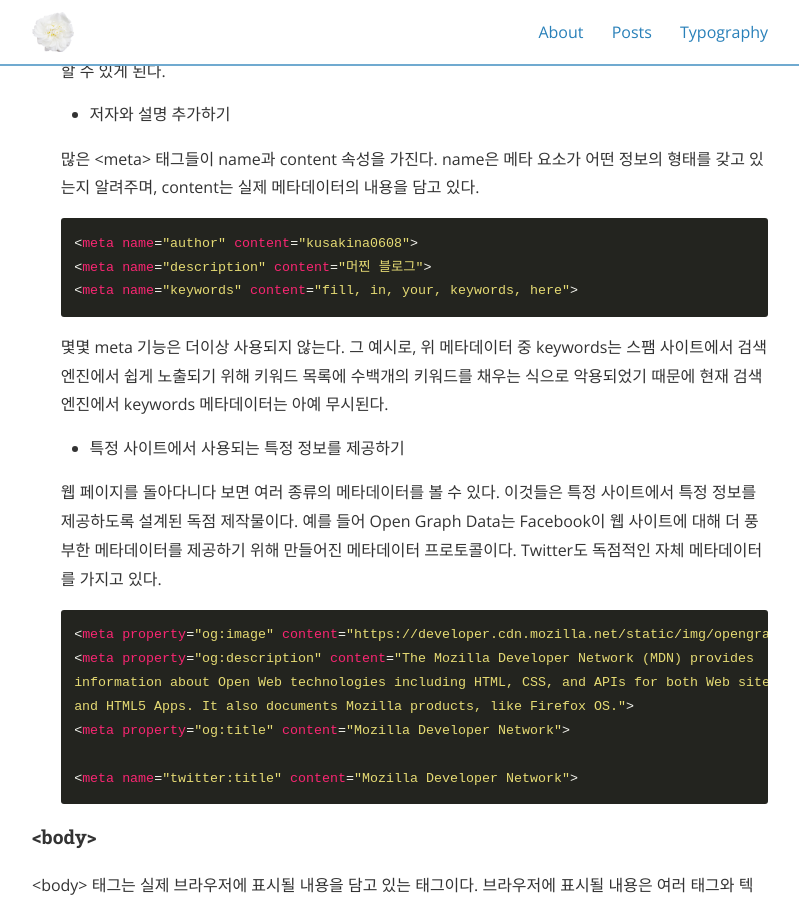
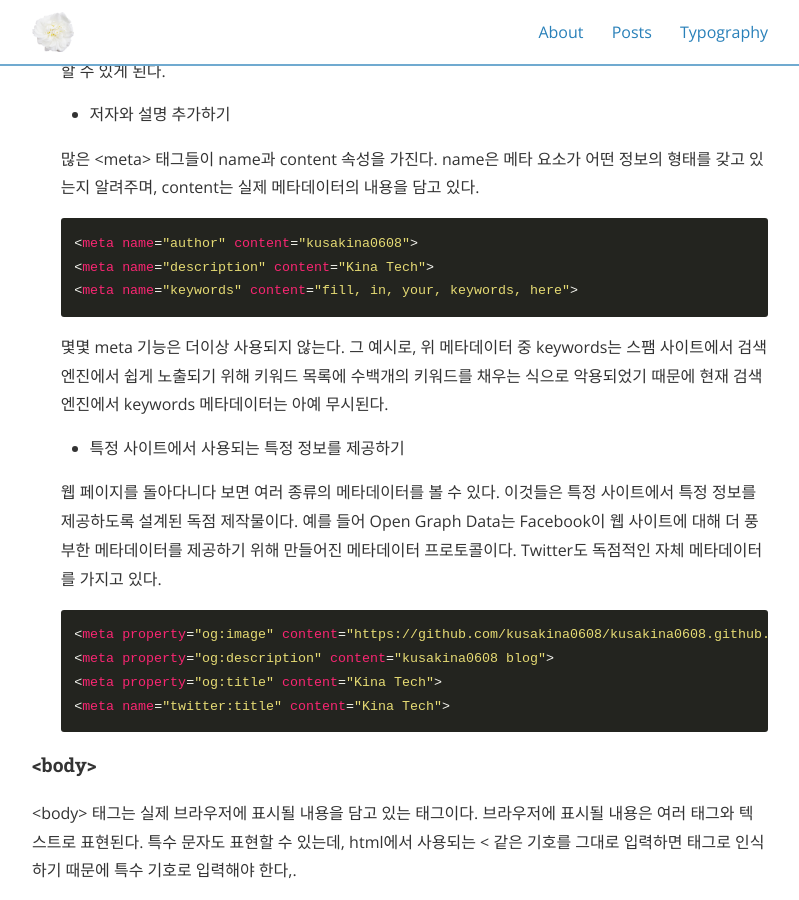
Before and after one commit to kusakina0608/kusakina0608.github.io, a Jekyll site: the page built from _posts/2020-06-10-HTML.md, in a window 1280 px wide and 900 px high, scrolled down 1036 px. Shown: the whole window, without its empty margins (240-1039 px from the left). Built offline with Jekyll 4.4.1, drawn with Linux system fonts in a browser that asks for light colours; nearby versions of some CDN libraries.

Commit message:
Update 2020-06-10-HTML.md

````diff
--- a/_posts/2020-06-10-HTML.md
+++ b/_posts/2020-06-10-HTML.md
@@ -41,7 +41,7 @@ categories: [Web]
 
   ``` html
   <meta name="author" content="kusakina0608">
-  <meta name="description" content="머찐 블로그">
+  <meta name="description" content="Kina Tech">
   <meta name="keywords" content="fill, in, your, keywords, here">
   ```
 
@@ -52,13 +52,10 @@ categories: [Web]
   웹 페이지를 돌아다니다 보면 여러 종류의 메타데이터를 볼 수 있다. 이것들은 특정 사이트에서 특정 정보를 제공하도록 설계된 독점 제작물이다. 예를 들어 Open Graph Data는 Facebook이 웹 사이트에 대해 더 풍부한 메타데이터를 제공하기 위해 만들어진 메타데이터 프로토콜이다. Twitter도 독점적인 자체 메타데이터를 가지고 있다.
 
   ```html
-  <meta property="og:image" content="https://developer.cdn.mozilla.net/static/img/opengraph-logo.dc4e08e2f6af.png">
-  <meta property="og:description" content="The Mozilla Developer Network (MDN) provides
-  information about Open Web technologies including HTML, CSS, and APIs for both Web sites
-  and HTML5 Apps. It also documents Mozilla products, like Firefox OS.">
-  <meta property="og:title" content="Mozilla Developer Network">
-
-  <meta name="twitter:title" content="Mozilla Developer Network">
+  <meta property="og:image" content="https://github.com/kusakina0608/kusakina0608.github.io/blob/master/assets/header_image.jpg?raw=true">
+  <meta property="og:description" content="kusakina0608 blog">
+  <meta property="og:title" content="Kina Tech">
+  <meta name="twitter:title" content="Kina Tech">
   ```
 
 
````
